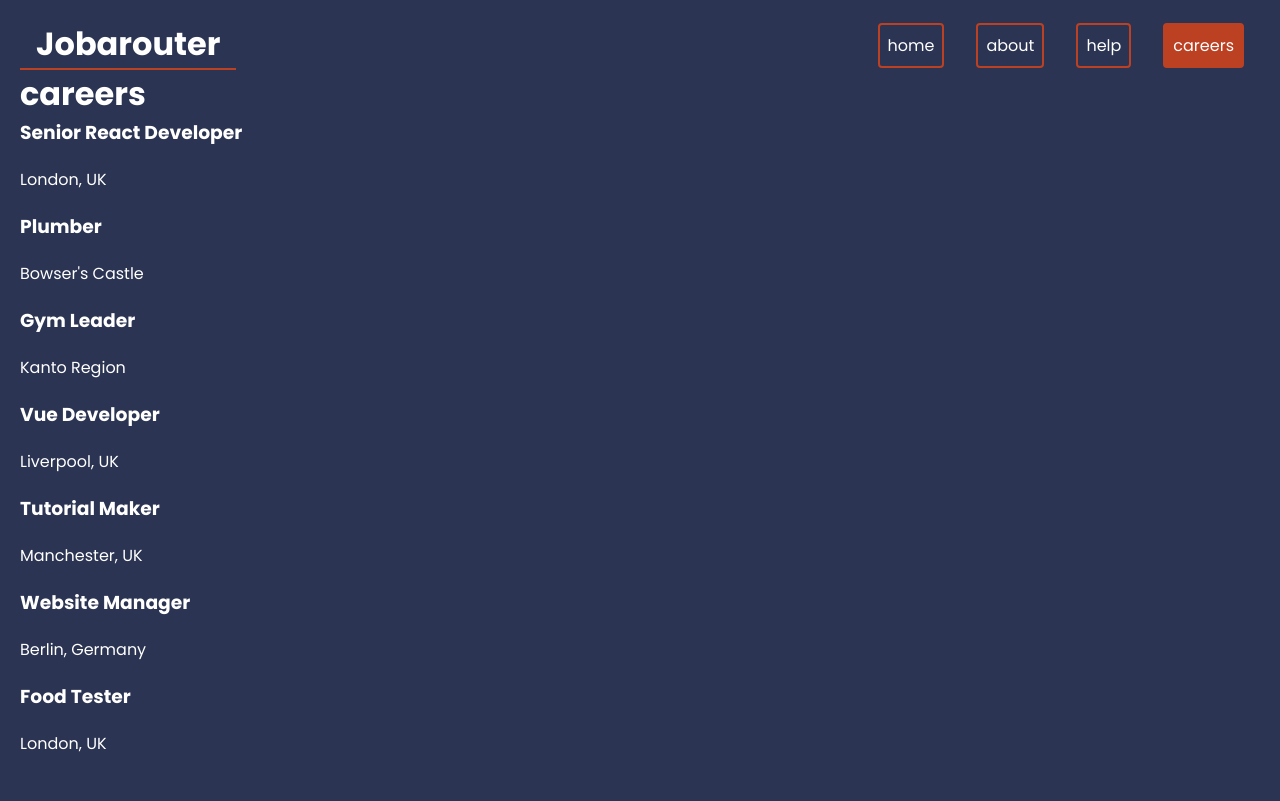
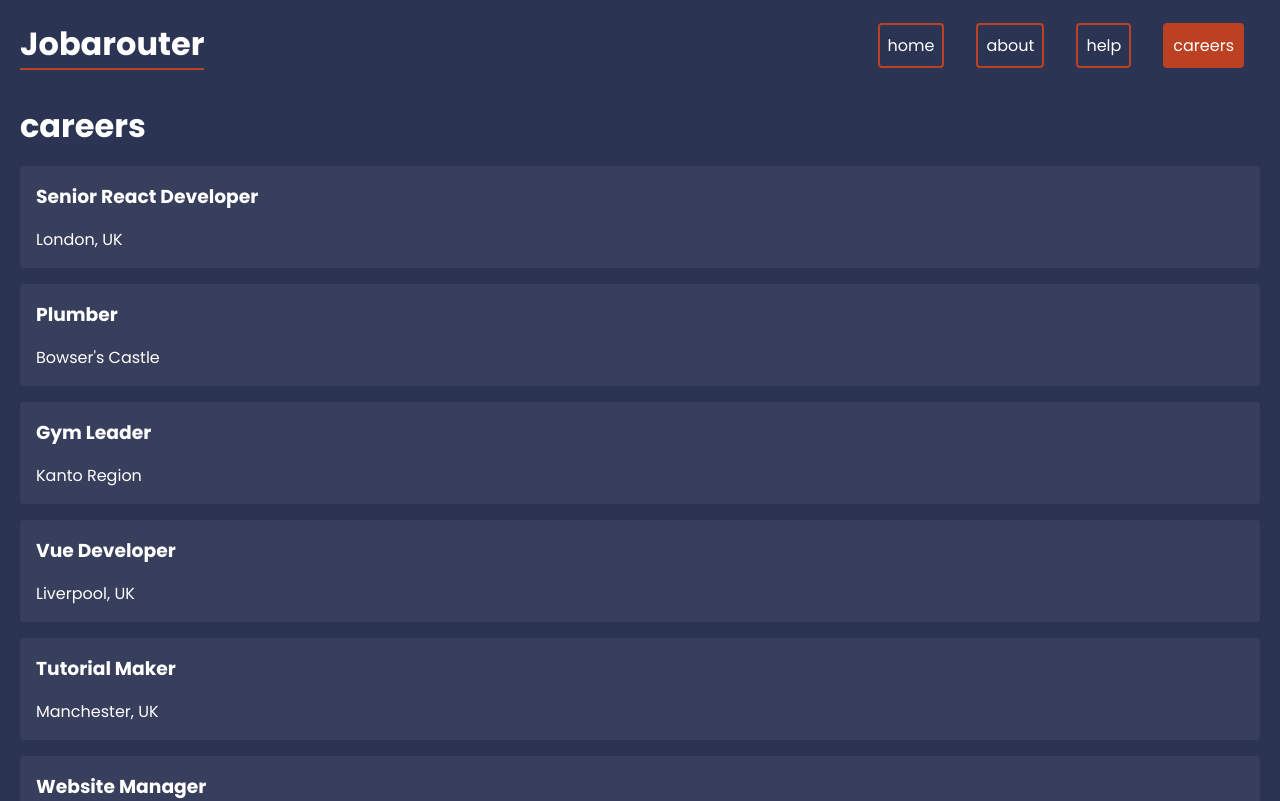
Before and after one commit to AmirManshadi/jobarouter, a React (Create React App) app: page /careers in a window 1280 px wide. Shown: the top 801 px of the page. Built offline with nearby package versions, Linux system fonts and the light colour scheme; data requests are answered from the project's data file.

Commit message:
styled careers and help

```diff
--- a/src/index.css
+++ b/src/index.css
@@ -52,18 +52,54 @@ header nav h1 {
 	margin-right: auto;
 	border-bottom: 2px solid var(--primary);
 }
-header nav a {
+header nav > a {
 	margin: 0 1rem;
 }
 
 /* page content */
 
+main {
+	max-width: 1300px;
+	margin: 2rem auto;
+}
+
 /* help layout */
+
+.help-section .btn-group {
+	display: flex;
+	justify-content: center;
+	align-items: center;
+	gap: 1rem;
+	margin: 1rem 0;
+}
+.help-section .btn-group a {
+	width: 8rem;
+	text-align: center;
+}
 
 /* faq */
 
 /* careers list */
 
+.careers-layout .careers {
+	display: flex;
+	flex-direction: column;
+	margin: 1rem 0;
+	gap: 1rem;
+}
+.careers-layout .careers a {
+	background-color: #373f5c;
+	border-radius: 4px;
+	padding: 1rem;
+	transition: background 300ms;
+}
+.careers-layout .careers a:hover {
+	background-color: #323755;
+}
+.careers-layout .careers a p {
+	margin: 1rem 0 0;
+}
+
 /* careers details */
 
 /* breadcrumbs */
```
